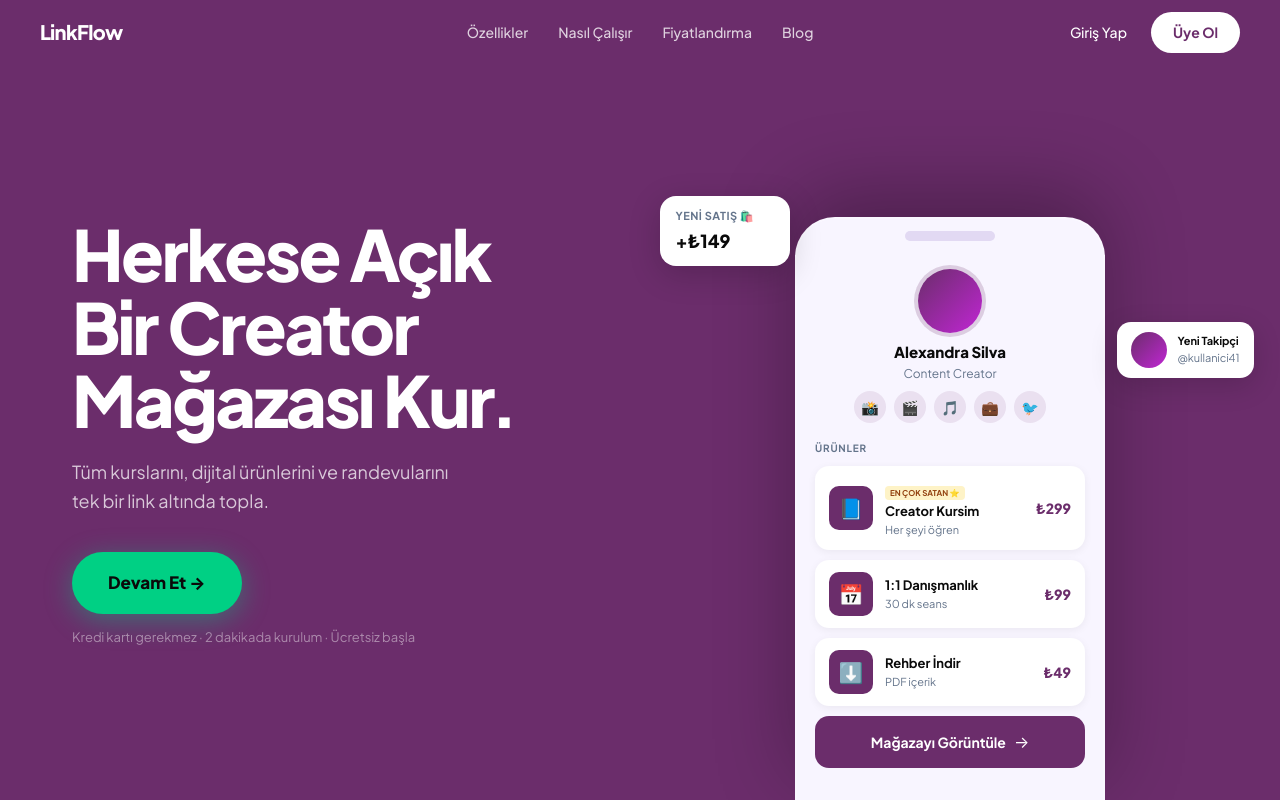
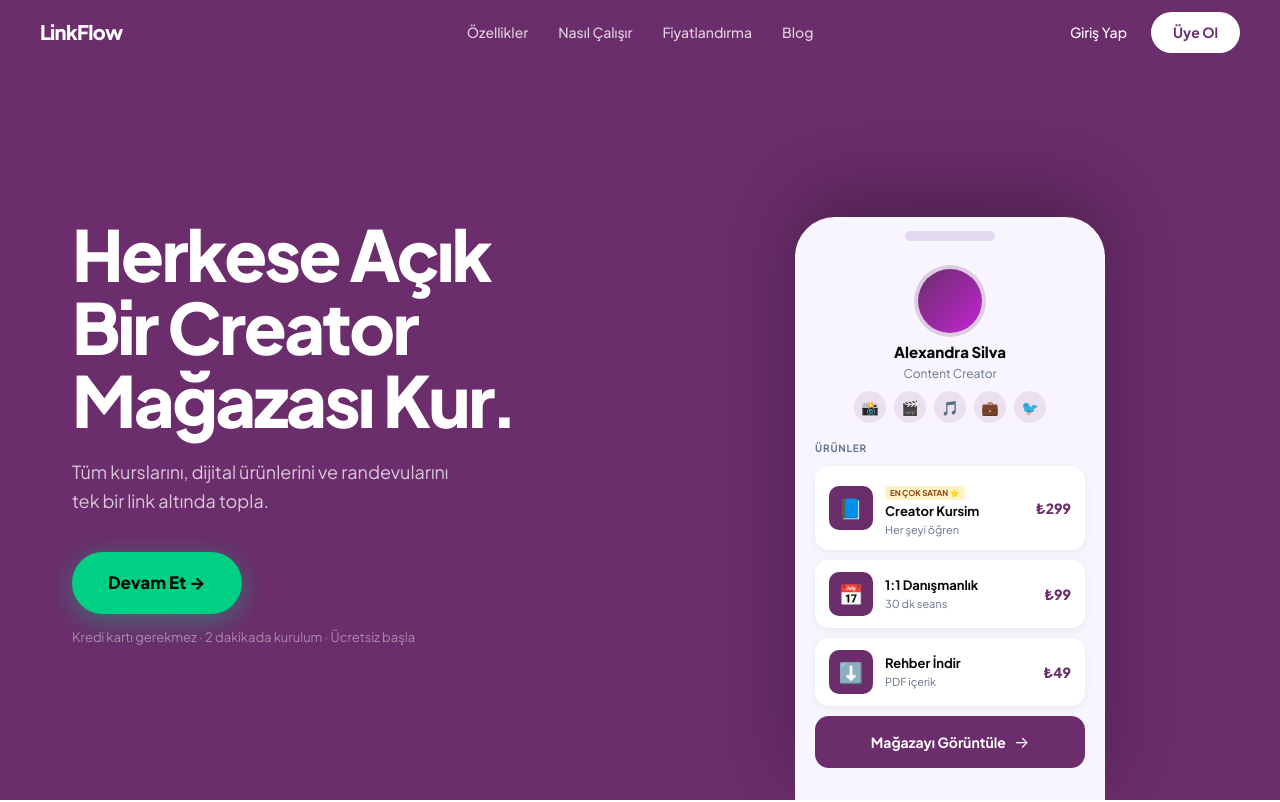
Before and after one commit to dincbileka/linkflow, a Next.js app: page / in a window 1280 px wide. Shown: the top 802 px of the page. Built offline with nearby package versions, Linux system fonts and the light colour scheme.

Commit message:
fix: remove floating badges from hero

```diff
--- a/app/page.tsx
+++ b/app/page.tsx
@@ -97,34 +97,6 @@ export default function Page() {
           padding: '60px 0 0',
           position: 'relative',
         }}>
-          {/* Floating sale badge — sol üst */}
-          <div style={{
-            position: 'absolute', top: '18%', left: '6%',
-            background: WHITE, borderRadius: 16,
-            padding: '12px 16px',
-            boxShadow: '0 8px 32px rgba(0,0,0,0.18)',
-            display: 'flex', flexDirection: 'column', gap: 2,
-            minWidth: 130,
-          }}>
-            <span style={{ fontSize: 11, fontWeight: 700, color: GRAY, letterSpacing: '0.04em' }}>YENİ SATIŞ 🛍️</span>
-            <span style={{ fontSize: 18, fontWeight: 900, color: DARK }}>+₺149</span>
-          </div>
-
-          {/* Floating follower badge — sağ */}
-          <div style={{
-            position: 'absolute', top: '35%', right: '4%',
-            background: WHITE, borderRadius: 14,
-            padding: '10px 14px',
-            boxShadow: '0 8px 28px rgba(0,0,0,0.15)',
-            display: 'flex', alignItems: 'center', gap: 10,
-          }}>
-            <div style={{ width: 36, height: 36, borderRadius: '50%', background: `linear-gradient(135deg,${BRAND},#c026d3)`, flexShrink: 0 }} />
-            <div>
-              <div style={{ fontSize: 11, fontWeight: 700, color: DARK }}>Yeni Takipçi</div>
-              <div style={{ fontSize: 11, color: GRAY }}>@kullanici41</div>
-            </div>
-          </div>
-
           {/* TELEFON */}
           <div style={{
             width: 310, borderRadius: '40px 40px 0 0',
```
